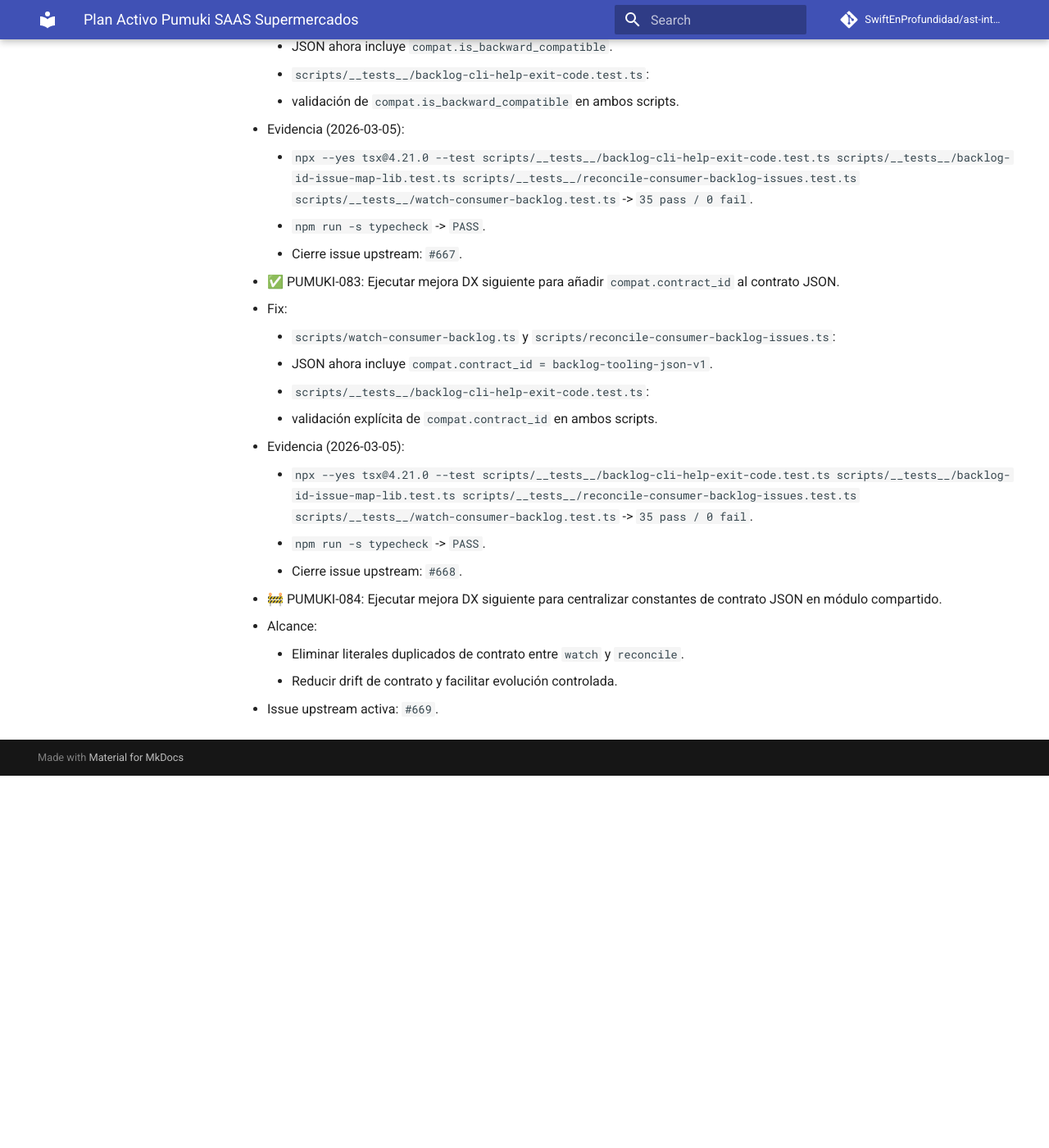
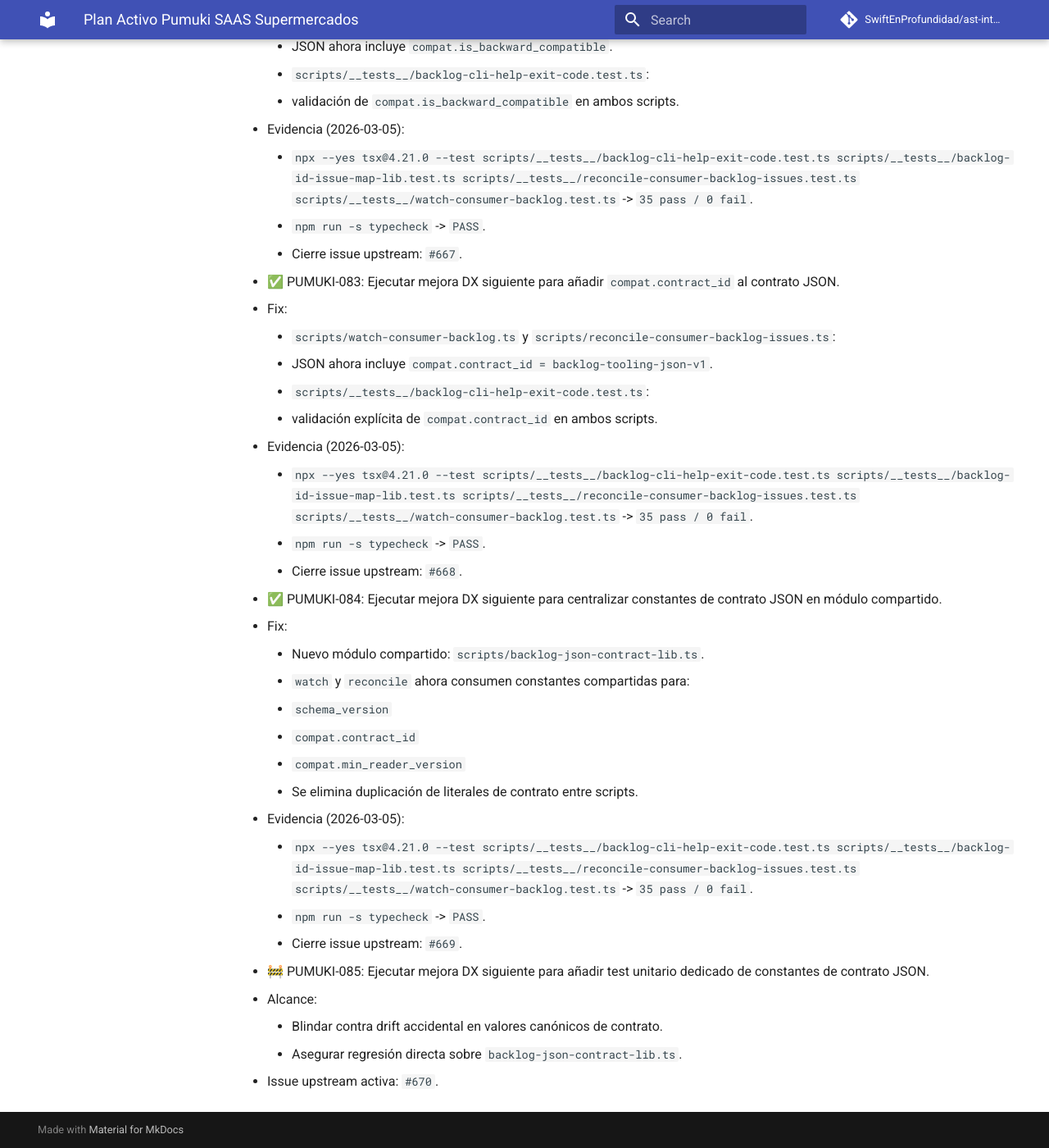
Before and after one commit to SwiftEnProfundidad/ast-intelligence-hooks, an MkDocs documentation site: the page built from docs/seguimiento-activo-pumuki-saas-supermercados.md, in a window 1280 px wide and 1400 px high, scrolled down 35915 px. Shown: the whole window at 82% size. Built offline with MkDocs 1.6.1 and Material for MkDocs 9.7.7, drawn with Linux system fonts in a browser that asks for light colours; comment, search, counter and statistics services are not loaded; before the commit the page ends 36861 px from its top, so only the background shows below that.

Commit message:
refactor(backlog-tools): centralize json contract constants

```diff
--- a/docs/seguimiento-activo-pumuki-saas-supermercados.md
+++ b/docs/seguimiento-activo-pumuki-saas-supermercados.md
@@ -959,8 +959,21 @@
     - `npm run -s typecheck` -> `PASS`.
     - Cierre issue upstream: `#668`.
 
-- 🚧 PUMUKI-084: Ejecutar mejora DX siguiente para centralizar constantes de contrato JSON en módulo compartido.
+- ✅ PUMUKI-084: Ejecutar mejora DX siguiente para centralizar constantes de contrato JSON en módulo compartido.
+  - Fix:
+    - Nuevo módulo compartido: `scripts/backlog-json-contract-lib.ts`.
+    - `watch` y `reconcile` ahora consumen constantes compartidas para:
+      - `schema_version`
+      - `compat.contract_id`
+      - `compat.min_reader_version`
+    - Se elimina duplicación de literales de contrato entre scripts.
+  - Evidencia (2026-03-05):
+    - `npx --yes tsx@4.21.0 --test scripts/__tests__/backlog-cli-help-exit-code.test.ts scripts/__tests__/backlog-id-issue-map-lib.test.ts scripts/__tests__/reconcile-consumer-backlog-issues.test.ts scripts/__tests__/watch-consumer-backlog.test.ts` -> `35 pass / 0 fail`.
+    - `npm run -s typecheck` -> `PASS`.
+    - Cierre issue upstream: `#669`.
+
+- 🚧 PUMUKI-085: Ejecutar mejora DX siguiente para añadir test unitario dedicado de constantes de contrato JSON.
   - Alcance:
-    - Eliminar literales duplicados de contrato entre `watch` y `reconcile`.
-    - Reducir drift de contrato y facilitar evolución controlada.
-  - Issue upstream activa: `#669`.
+    - Blindar contra drift accidental en valores canónicos de contrato.
+    - Asegurar regresión directa sobre `backlog-json-contract-lib.ts`.
+  - Issue upstream activa: `#670`.
```
Also changed, not shown: docs/registro-maestro-de-seguimiento.md (+2 -2 lines), 3 other files.
